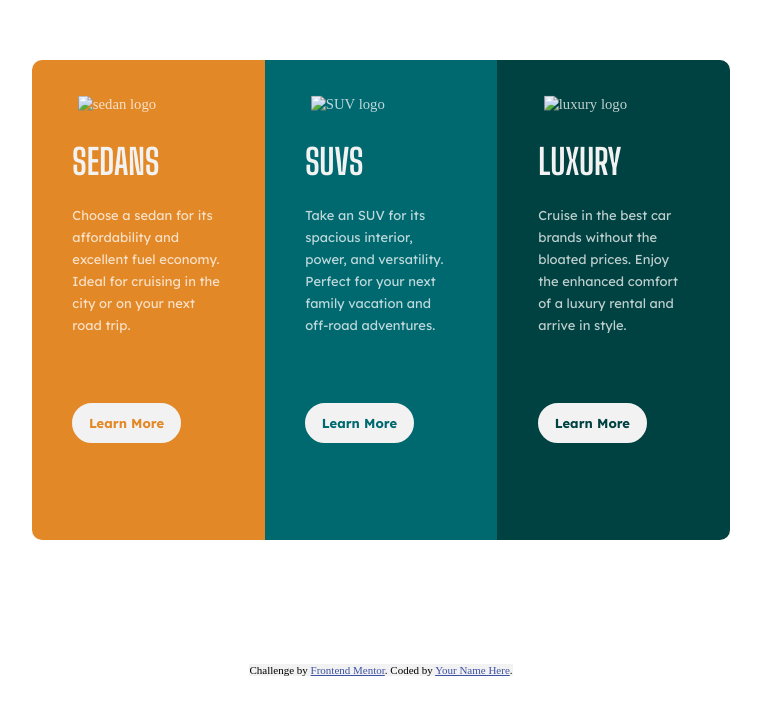
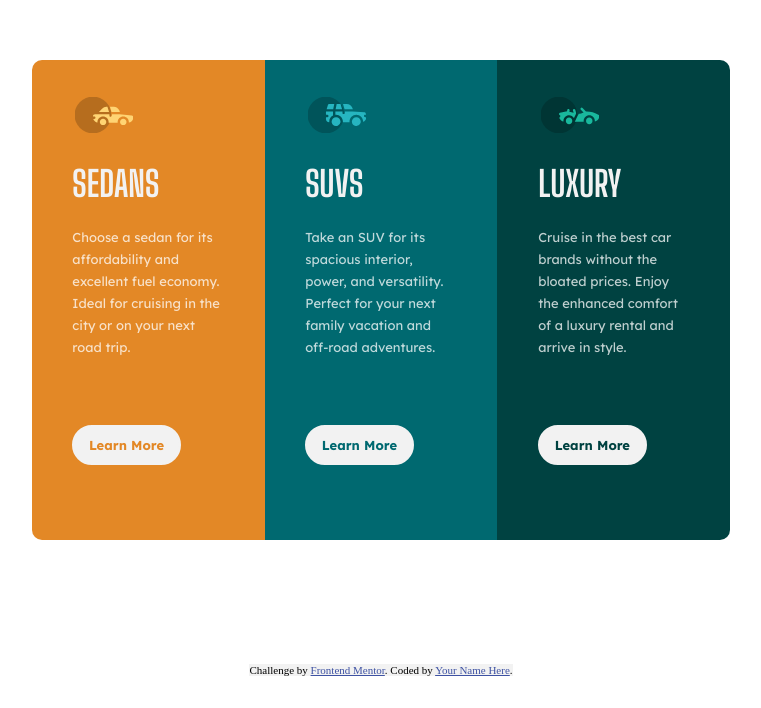
Before and after one commit to bonniemira/iLikeTrains-andCars-, a plain HTML site: page index.html in a window 1280 px wide. Shown: the part 108-816 px from the top of the page, without its empty margins (267-1028 px from the left). Drawn offline with Linux system fonts and the light colour scheme.

Commit message:
Update index.html

```diff
--- a/index.html
+++ b/index.html
@@ -4,7 +4,7 @@
   <meta charset="UTF-8">
   <meta name="viewport" content="width=device-width, initial-scale=1.0"> <!-- displays site properly based on user's device -->
 
-  <link rel="icon" type="image/png" sizes="32x32" href="./images/favicon-32x32.png">
+  <link rel="icon" type="image/png" sizes="32x32" href="favicon-32x32.png">
 
   <title>Frontend Mentor | 3-column preview card component</title>
   <link rel="stylesheet" href="styles.css">
@@ -22,21 +22,21 @@
 <div class="container">
 
   <div class="sedans">
-  <img src="images/icon-sedans.svg" alt="sedan logo">
+  <img src="icon-sedans.svg" alt="sedan logo">
   <h1>SEDANS</h1>
   <p> Choose a sedan for its affordability and excellent fuel economy. Ideal for cruising in the city
   or on your next road trip.</p>
   <div class="button"><h4 style="color:hsl(31, 77%, 52%);">Learn More</h4></div></div>
 
   <div class="SUVs">
-  <img src="images/icon-suvs.svg" alt="SUV logo">
+  <img src="icon-suvs.svg" alt="SUV logo">
   <h1>SUVS</h1>
   <p> Take an SUV for its spacious interior, power, and versatility. Perfect for your next family vacation
   and off-road adventures.</p>
   <div class="button"><h4 style="color:hsl(184, 100%, 22%);">Learn More</h4></div></div>
 
   <div class="luxury">
-  <img src="images/icon-luxury.svg" alt="luxury logo">
+  <img src="icon-luxury.svg" alt="luxury logo">
   <h1>LUXURY</h1>
   <p>  Cruise in the best car brands without the bloated prices. Enjoy the enhanced comfort of a luxury
   rental and arrive in style.</p>
```
